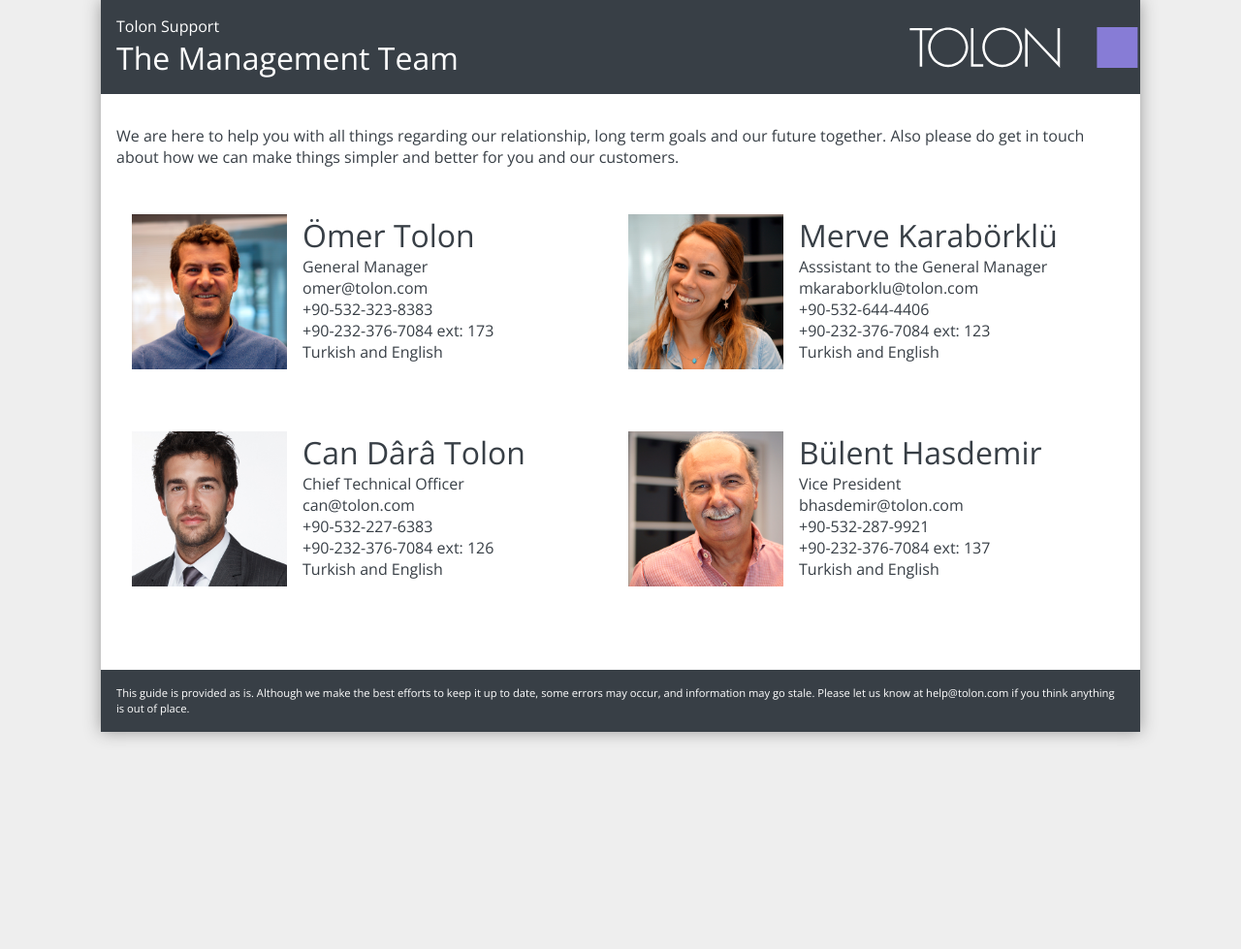
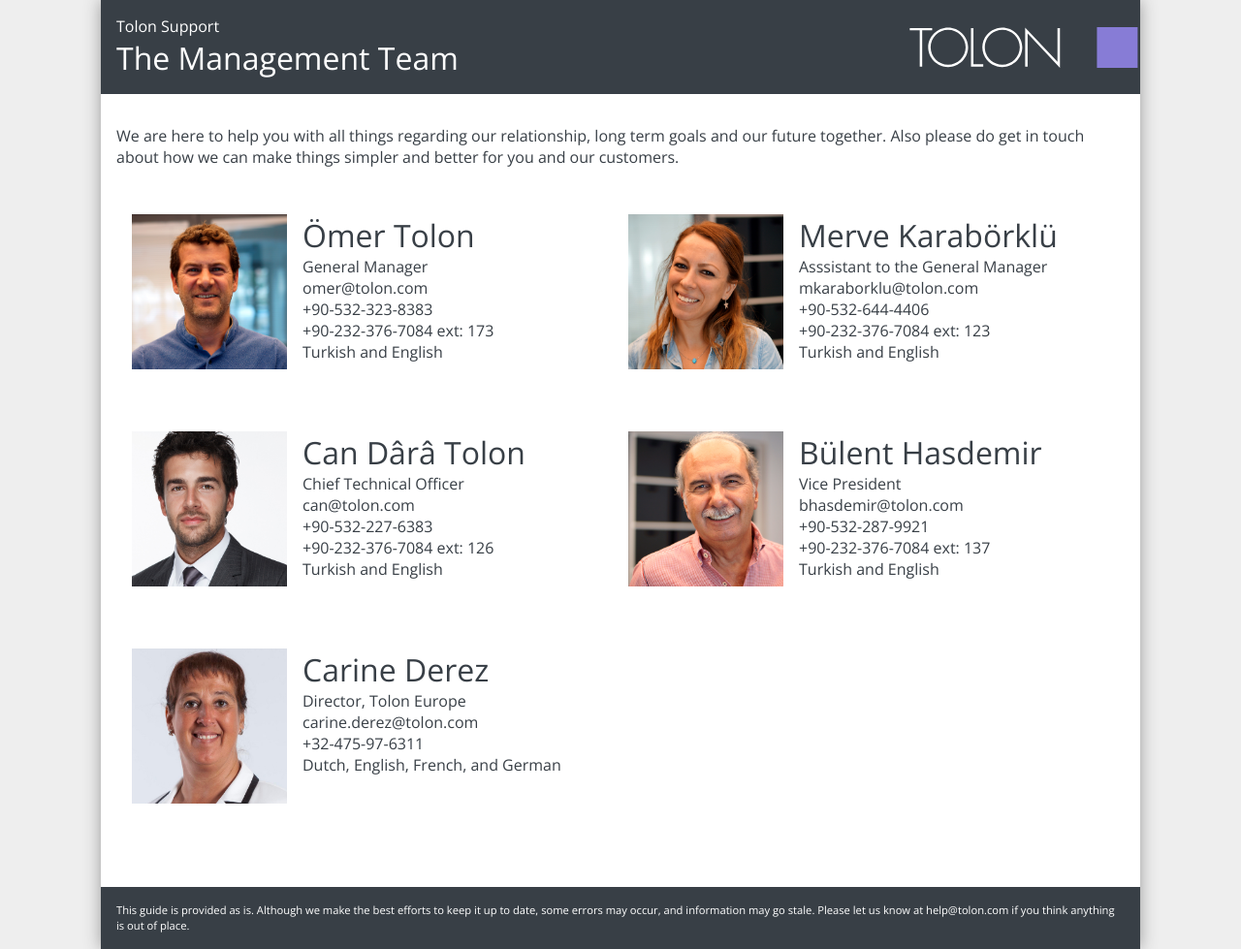
Before and after one commit to tolon-global/support.tolon.com, a Jekyll site: the page built from contacts/management/index.md, in a window 1280 px wide. Shown: the whole page at 97% size. Built offline with Jekyll 4.4.1, drawn with Linux system fonts in a browser that asks for light colours; before the commit the page ends 900 px from its top, so only the background shows below that.

Commit message:
Carine Derez

```diff
--- a/_data/contacts.yml
+++ b/_data/contacts.yml
@@ -79,3 +79,14 @@
     title: Service Specialist
     mobile: +90-549-791-1291
     ext: 112
+
+carine.derez:
+    name: Carine Derez
+    title: Director, Tolon Europe
+    mobile: +32-475-97-6311
+    phone: +32-9-333-8334
+    languages:
+        - nl
+        - en
+        - fr
+        - de
--- a/_data/teams.yml
+++ b/_data/teams.yml
@@ -3,6 +3,7 @@
     - mkaraborklu
     - can
     - bhasdemir
+    - carine.derez
 
 
 sales:
```
